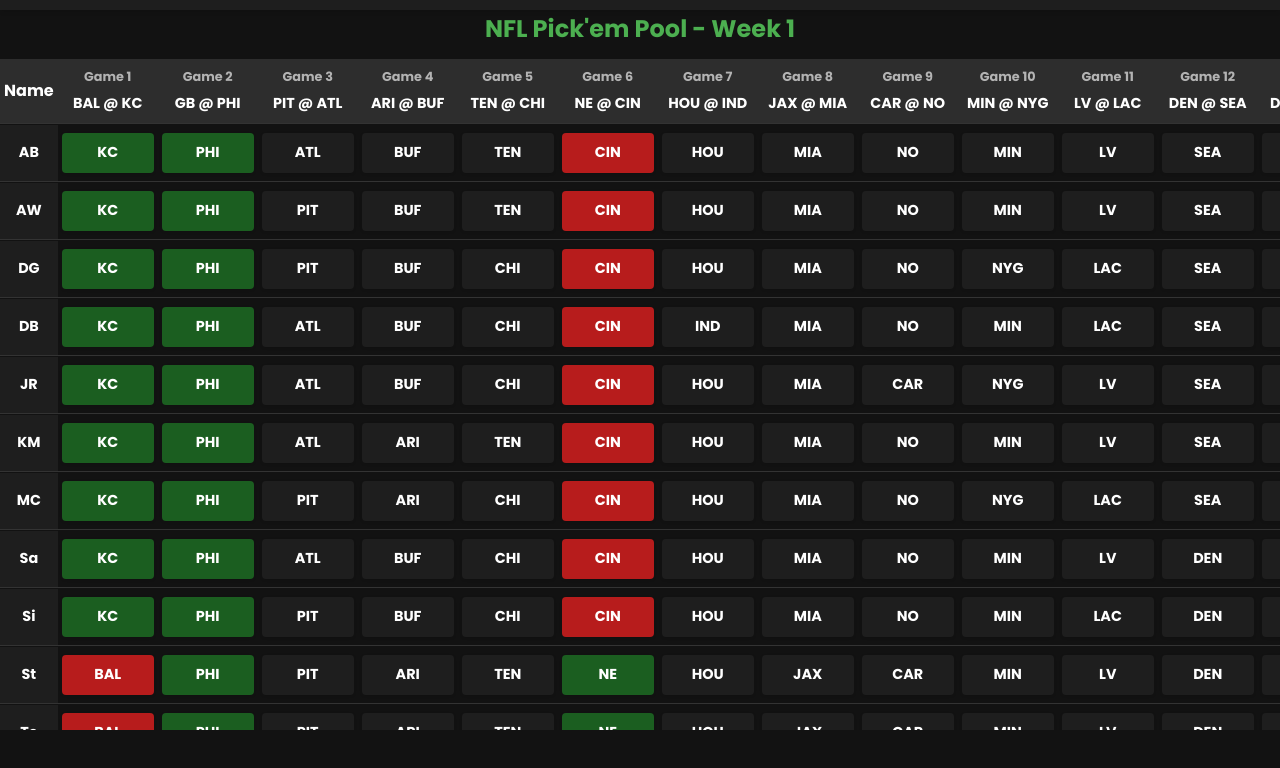
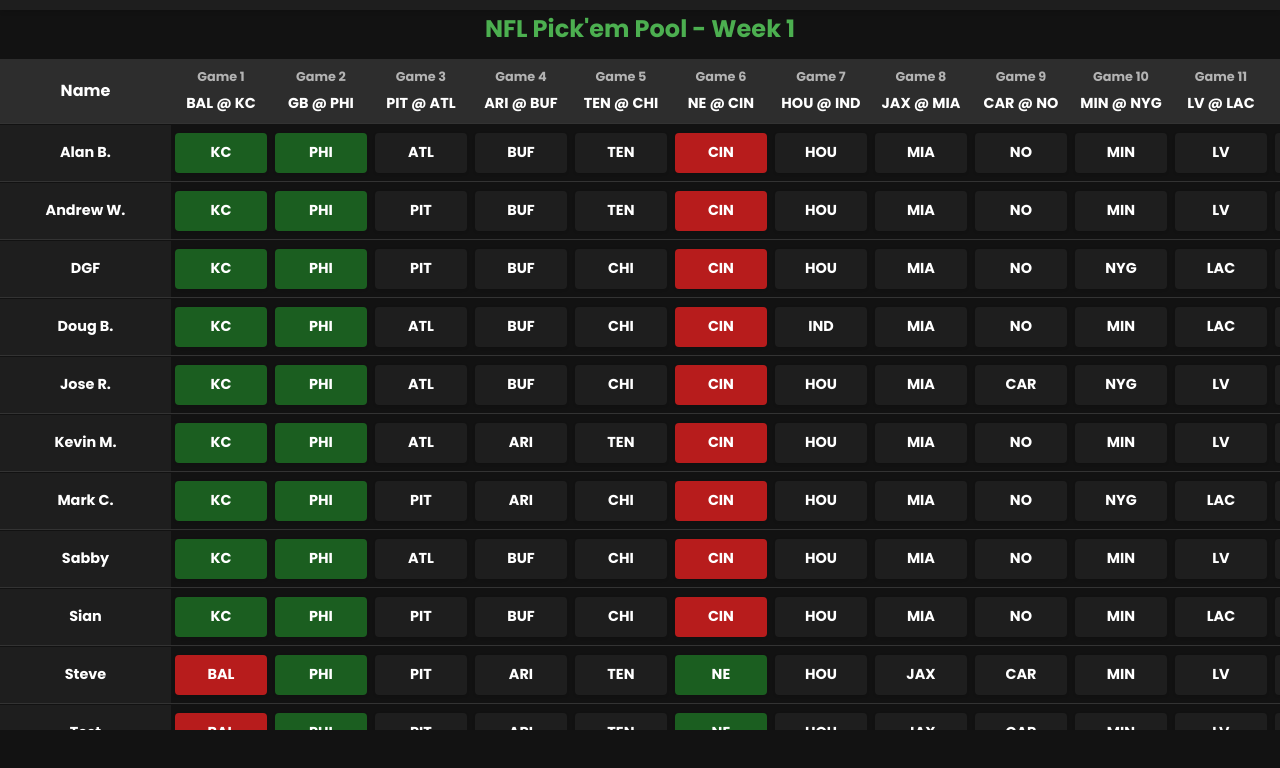
Before and after one commit to MrBuyRight/NFL-PickemPool, a React (Create React App) app: page / in a window 1280 px wide. Shown: the top 768 px of the page. Built offline with nearby package versions, Linux system fonts and the light colour scheme; the HTML template or start-up script is replaced by a standard one.

Commit message:
Revert user names to full first name and abbreviated last name

```diff
--- a/src/Components/Leaderboard.js
+++ b/src/Components/Leaderboard.js
@@ -1,7 +1,7 @@
 import React, { useMemo, useState } from 'react';
 import './Leaderboard.css';
 
-function Leaderboard({ entriesData }) {
+function Leaderboard({ entriesData, updatePick, correctPicks, incorrectPicks }) {
   const [selectedWeek, setSelectedWeek] = useState(1);
 
   // Update correctTeams and incorrectTeams
@@ -76,9 +76,9 @@
   const formatName = (name) => {
     const nameParts = name.split(' ');
     if (nameParts.length > 1) {
-      return `${nameParts[0].charAt(0)}${nameParts[1].charAt(0)}`;
+      return `${nameParts[0]} ${nameParts[1].charAt(0)}.`;
     }
-    return name.slice(0, 2);
+    return name;
   };
 
   const calculateScore = (picks) => {
```
